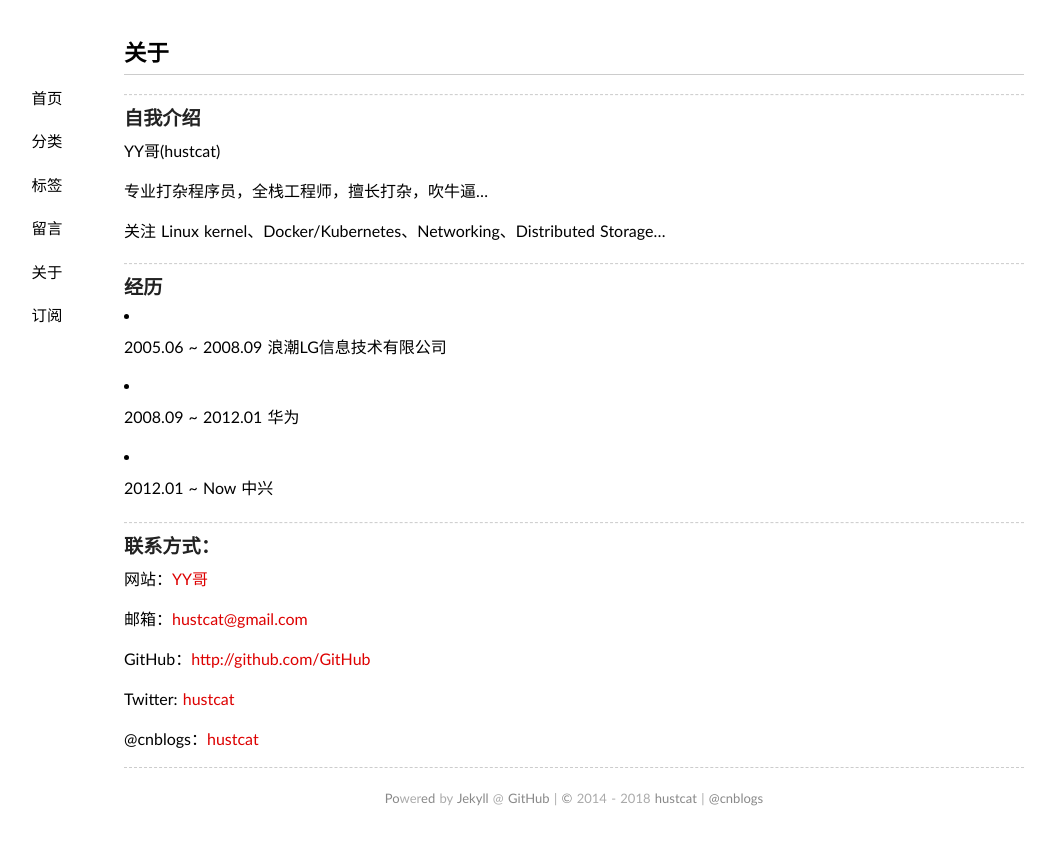
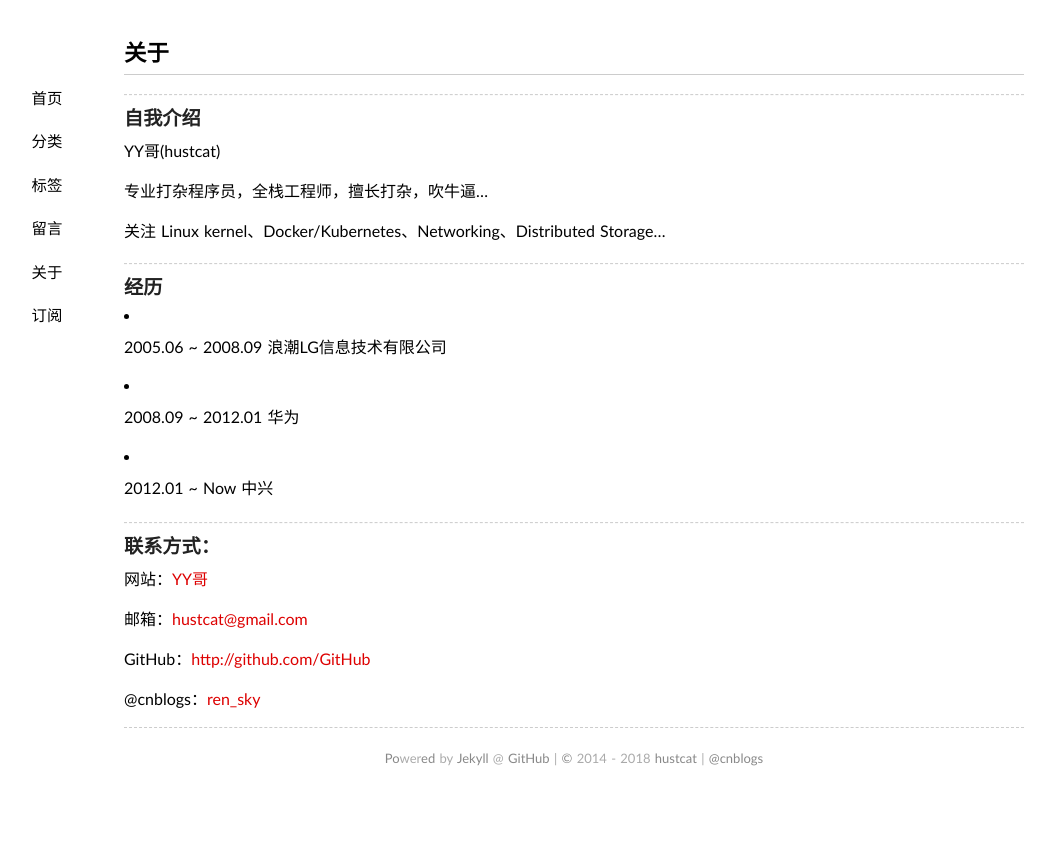
Before and after one commit to skyatlantis/skyatlantis.github.io, a Jekyll site: the page built from about/index.md, in a window 1280 px wide. Shown: the top 845 px of the page, without its empty margins (66-1121 px from the left). Built offline with Jekyll 4.4.1, drawn with Linux system fonts in a browser that asks for light colours; some web fonts are replaced; comment, search, counter and statistics services are not loaded.

Commit message:
Update index.md

```diff
--- a/about/index.md
+++ b/about/index.md
@@ -37,6 +37,4 @@ comments: no
 
 GitHub：[http://github.com/{{ site.github }}](http://github.com/{{ site.github }})
 
-Twitter: [hustcat](https://twitter.com/hustcat)
-
-@cnblogs：[hustcat](http://hustcat.cnblogs.com)
+@cnblogs：[ren_sky](http://ren_sky.cnblogs.com)
```
